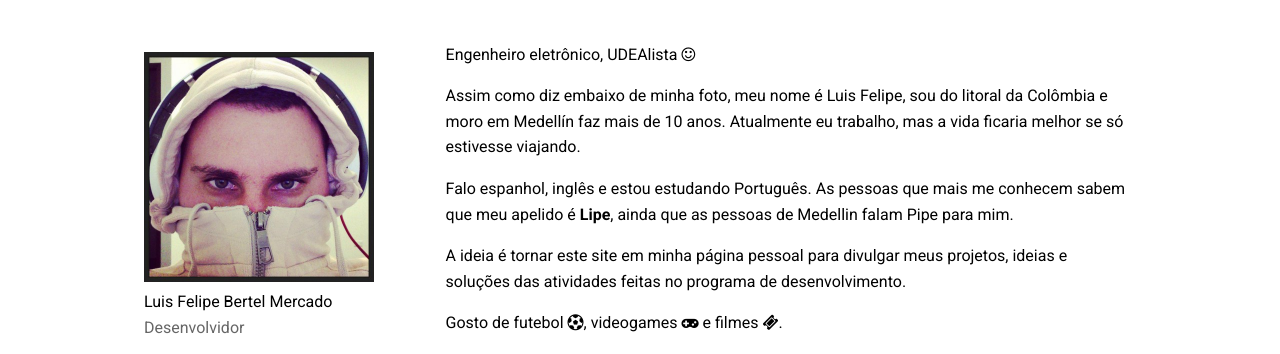
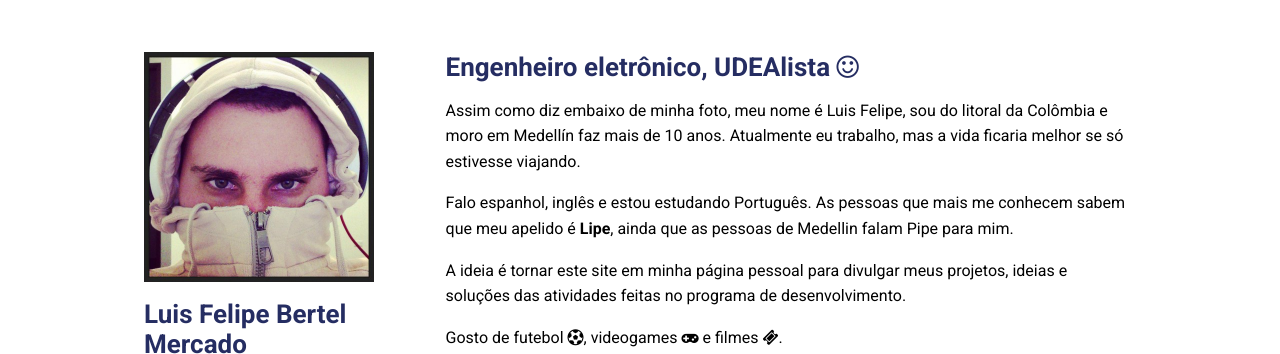
Before and after one commit to ellipe/portfolio, a plain HTML site: page index.html in a window 1280 px wide. Shown: the part 81-435 px from the top of the page. Drawn offline with nearby package versions, Linux system fonts and the light colour scheme.

Commit message:
CSS changes
Changes to color and font weight

```diff
--- a/css/style.css
+++ b/css/style.css
@@ -65,6 +65,8 @@ body {
 	padding-top: 10px;
 	line-height: 30px;
 	font-size: 26px;
+	color: #252D62;
+	font-weight: bold;
 }
 
 .vcard-role {
--- a/index.html
+++ b/index.html
@@ -20,10 +20,10 @@
 
 		</header>
 		<div class="home-wrapper">
-			<section id="about">
+			<section >
 				<div class="vcard">
 					<div class="vcard-portrait"><img src="images/lipe.jpeg"></div>
-					<div class="vcard-fullname">Luis Felipe Bertel Mercado</div>
+					<div class="vcard-title">Luis Felipe Bertel Mercado</div>
 					<div class="vcard-role">Desenvolvidor</div>
 
 					<div class="social">
@@ -35,7 +35,7 @@
 
 				</div>
 				<div class="vcard-detail">
-					<div class="vcard-fullname">Engenheiro eletrônico, UDEAlista <i class="fa fa-smile-o"></i></div>
+					<div class="vcard-title">Engenheiro eletrônico, UDEAlista <i class="fa fa-smile-o"></i></div>
 
 
 						<p>Assim como diz embaixo de minha foto, meu nome é Luis Felipe, sou do litoral da Colômbia e moro em Medellín faz mais de 10 anos. Atualmente eu trabalho, mas a vida ficaria melhor se só estivesse viajando.</p>
```
